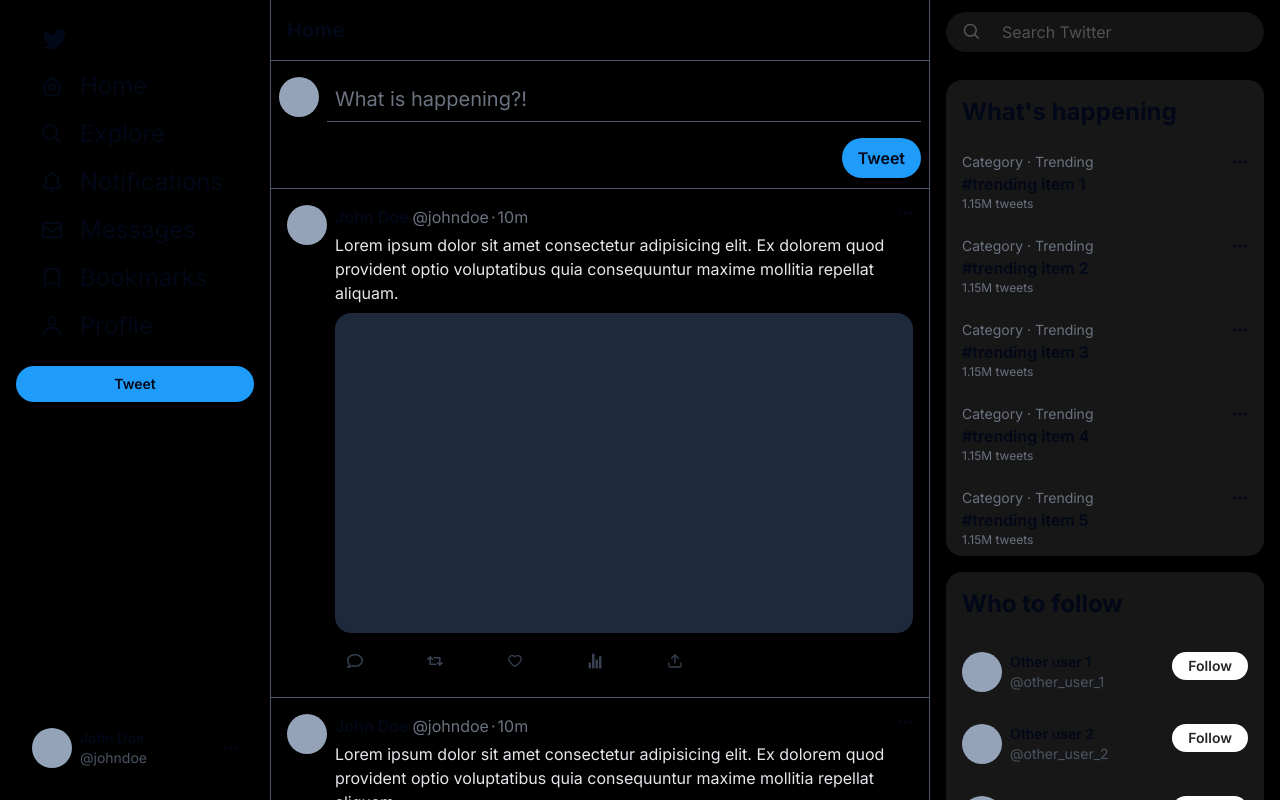
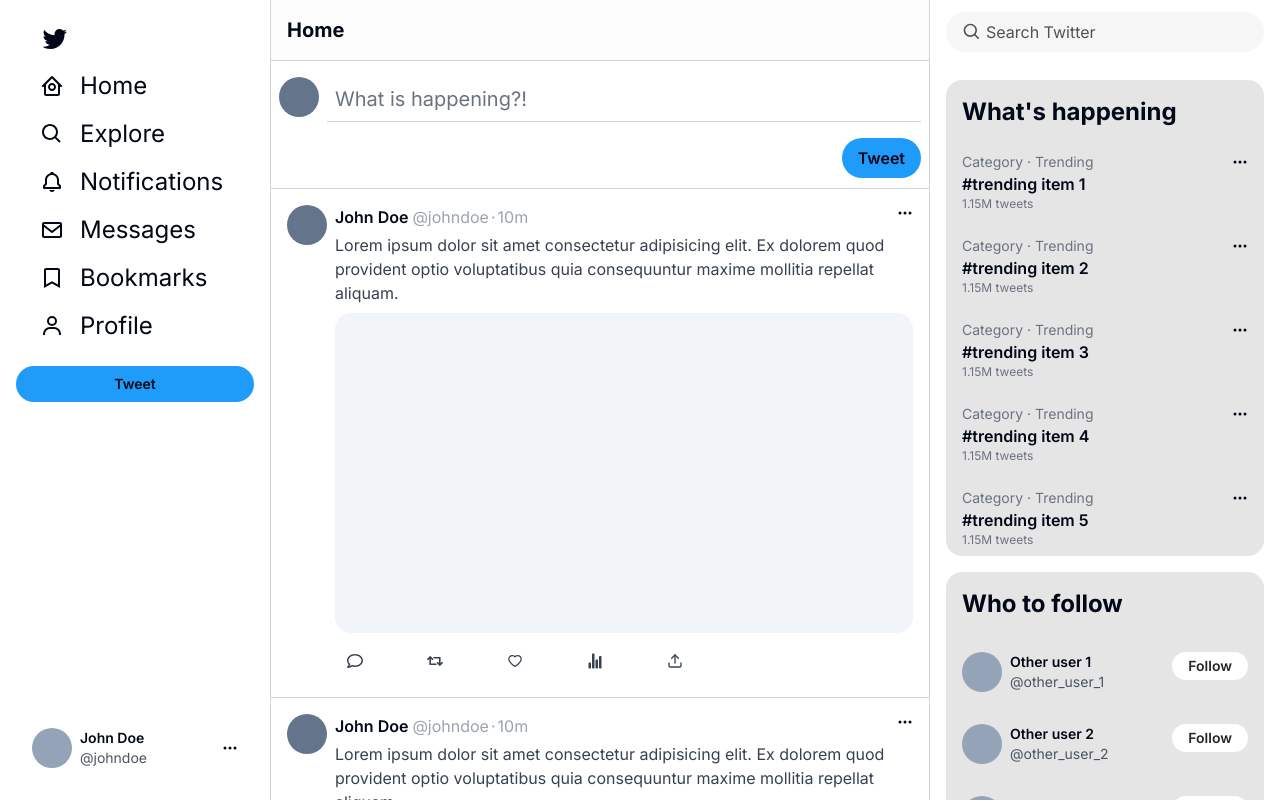
Before and after one commit to nlern/ultimate-twitter-clone, a Next.js app: page / in a window 1280 px wide. Shown: the top 800 px of the page. Built offline with nearby package versions, Linux system fonts and the light colour scheme.

Commit message:
fix: Correct light theme UI

```diff
--- a/src/app/components/LeftSidebar.tsx
+++ b/src/app/components/LeftSidebar.tsx
@@ -40,7 +40,7 @@
                 {NAVIGATION_ITEMS.map((item) => {
                     return (
                         <Link
-                            className={`items-center flex justify-start w-fit space-x-4 rounded-3xl px-6 py-2 hover:bg-white/10 transition duration-200 ${item.title === 'Twitter' && 'rounded-full text-3xl'}`}
+                            className={`items-center flex justify-start w-fit space-x-4 rounded-3xl px-6 py-2 hover:bg-black/10 transition duration-200 ${item.title === 'Twitter' && 'rounded-full text-3xl'}`}
                             href={item.title.toLowerCase()}
                             key={item.title}
                         >
--- a/src/app/components/Main.tsx
+++ b/src/app/components/Main.tsx
@@ -6,12 +6,12 @@
 
 export default function Main() {
     return (
-        <main className="flex-1 h-full min-h-screen border-x-[0.5px] border-gray-600">
-            <h1 className='text-xl font-bold p-4 border-b-[0.5px] border-gray-600 backdrop-blur bg-black/10 sticky top-0'>Home</h1>
-            <div className='px-2 py-4 border-b-[0.5px] border-gray-600 h-32 flex space-x-2'>
-                <div className="rounded-full bg-slate-400 w-10 h-10" />
+        <main className="flex-1 h-full min-h-screen border-x-[0.5px] border-gray-300">
+            <h1 className='text-xl font-bold p-4 border-b-[0.5px] border-gray-300 backdrop-blur bg-gray-200/10 sticky top-0'>Home</h1>
+            <div className='px-2 py-4 border-b-[0.5px] border-gray-300 h-32 flex space-x-2'>
+                <div className="rounded-full bg-slate-500 w-10 h-10" />
                 <form className='flex-1'>
-                    <div className='p-2 border-b-[0.5px] border-gray-600'>
+                    <div className='p-2 border-b-[0.5px] border-gray-300'>
                         <input type="text" placeholder="What is happening?!" className='w-full text-xl bg-transparent outline-none border-none placeholder:text-gray-500' />
                     </div>
                     <div className='flex justify-between items-center'>
@@ -28,9 +28,9 @@
                 {
                     Array.from({ length: 5 }).map((_, i) => (
                         // tweet
-                        <div key={i} className="border-b-[0.5px] border-gray-600 p-4 flex space-x-2">
+                        <div key={i} className="border-b-[0.5px] border-gray-300 p-4 flex space-x-2">
                             {/* avatar */}
-                            <div className="rounded-full bg-slate-400 w-10 h-10" />
+                            <div className="rounded-full bg-slate-500 w-10 h-10" />
                             {/* author and tweet */}
                             <div className="flex-1 flex flex-col space-y-1">
                                 {/* user info and actions */}
@@ -41,7 +41,7 @@
                                         <div className='font-semibold'>
                                             <span>John Doe</span>
                                         </div>
-                                        <div className='text-gray-500 space-x-0.5 flex'>
+                                        <div className='text-gray-400 space-x-0.5 flex'>
                                             {/* user id */}
                                             <div>
                                                 <span>@johndoe</span>
@@ -63,26 +63,26 @@
                                 {/* tweet */}
                                 <div className='flex flex-col space-y-2'>
                                     {/* tweet text */}
-                                    <div className='text-gray-200'>
+                                    <div className='text-gray-700'>
                                         Lorem ipsum dolor sit amet consectetur adipisicing elit. Ex dolorem quod provident optio voluptatibus quia consequuntur maxime mollitia repellat aliquam.
                                     </div>
                                     {/* tweet media */}
-                                    <div className='bg-slate-800 aspect-square w-full h-80 rounded-2xl'></div>
+                                    <div className='bg-slate-100 aspect-square w-full h-80 rounded-2xl'></div>
                                     {/* tweet actions */}
                                     <div className='flex items-center space-x-10 text-gray-700'>
-                                        <div className="rounded-full hover:bg-white/10 transition duration-200 p-3 cursor-pointer">
+                                        <div className="rounded-full hover:bg-black/10 transition duration-200 p-3 cursor-pointer">
                                             <FaRegComment />
                                         </div>
-                                        <div className="rounded-full hover:bg-white/10 transition duration-200 p-3 cursor-pointer">
+                                        <div className="rounded-full hover:bg-black/10 transition duration-200 p-3 cursor-pointer">
                                             <FaRetweet />
                                         </div>
-                                        <div className="rounded-full hover:bg-white/10 transition duration-200 p-3 cursor-pointer">
+                                        <div className="rounded-full hover:bg-black/10 transition duration-200 p-3 cursor-pointer">
                                             <AiOutlineHeart />
                                         </div>
-                                        <div className="rounded-full hover:bg-white/10 transition duration-200 p-3 cursor-pointer">
+                                        <div className="rounded-full hover:bg-black/10 transition duration-200 p-3 cursor-pointer">
                                             <IoStatsChart />
                                         </div>
-                                        <div className="rounded-full hover:bg-white/10 transition duration-200 p-3 cursor-pointer">
+                                        <div className="rounded-full hover:bg-black/10 transition duration-200 p-3 cursor-pointer">
                                             <FiUpload />
                                         </div>
                                     </div>
--- a/src/app/components/RightSidebar.tsx
+++ b/src/app/components/RightSidebar.tsx
@@ -5,21 +5,21 @@
     return (
         <section className="w-[350px] sticky top-0 overflow-y-auto h-screen px-4">
             {/* search box */}
-            <div className="sticky top-0 bg-black py-3">
+            <div className="sticky top-0 py-3">
                 <form className="relative w-full h-full">
-                    <input type="text" name="search" id="search" placeholder="Search Twitter" className="peer outline-none focus:border-primary focus:border border-transparent w-full bg-neutral-900/90 rounded-full placeholder:text-neutral-600 py-2 pl-14 pr-2" />
+                    <input type="text" name="search" id="search" placeholder="Search Twitter" className="peer outline-none focus:border-primary focus:border border-transparent w-full bg-neutral-100/90 rounded-full placeholder:text-neutral-600 py-2 pl-10 pr-2" />
                     <div className="peer-focus:text-primary absolute top-0 left-0 p-4 h-full flex items-center justify-center text-neutral-600">
                         <BiSearch className="w-5 h-5" />
                     </div>
                 </form>
             </div>
             {/* what's happening */}
-            <div className="rounded-2xl bg-neutral-900 my-4">
+            <div className="rounded-2xl bg-neutral-200 my-4">
                 <h2 className="text-2xl font-bold p-4">What's happening</h2>
                 <div className="flex flex-col space-y-2">
                     {
                         Array.from({ length: 5 }).map((_, i) => (
-                            <div key={i} className="cursor-pointer hover:bg-neutral-800 py-2 px-4 transition duration-200 last:rounded-b-xl">
+                            <div key={i} className="cursor-pointer hover:bg-neutral-300 py-2 px-4 transition duration-200 last:rounded-b-xl">
                                 <div className="flex justify-between items-center">
                                     <div className="text-sm text-gray-500">Category &middot; Trending</div>
                                     <div>
@@ -39,12 +39,12 @@
                 </div>
             </div>
             {/* Who to follow */}
-            <div className="rounded-2xl bg-neutral-900 my-4">
+            <div className="rounded-2xl bg-neutral-200 my-4">
                 <h2 className="text-2xl font-bold p-4">Who to follow</h2>
                 <div>
                     {
                         Array.from({ length: 4 }).map((_, i) => (
-                            <div key={i} className="cursor-pointer hover:bg-neutral-800 p-4 transition duration-200 last:rounded-b-xl flex">
+                            <div key={i} className="cursor-pointer hover:bg-neutral-300 p-4 transition duration-200 last:rounded-b-xl flex">
                                 <div className="flex items-center space-x-2 flex-1">
                                     <div className="rounded-full bg-slate-400 w-10 h-10" />
                                     <div className="text-left text-sm">
--- a/src/app/page.tsx
+++ b/src/app/page.tsx
@@ -4,7 +4,7 @@
 
 export default function Home() {
   return (
-    <div className='w-full h-full flex justify-center items-center bg-black'>
+    <div className='w-full h-full flex justify-center items-center'>
       <div className='max-w-screen-xl w-full h-full flex'>
         {/* Left sidebar for nav header */}
         <LeftSidebar />
```
